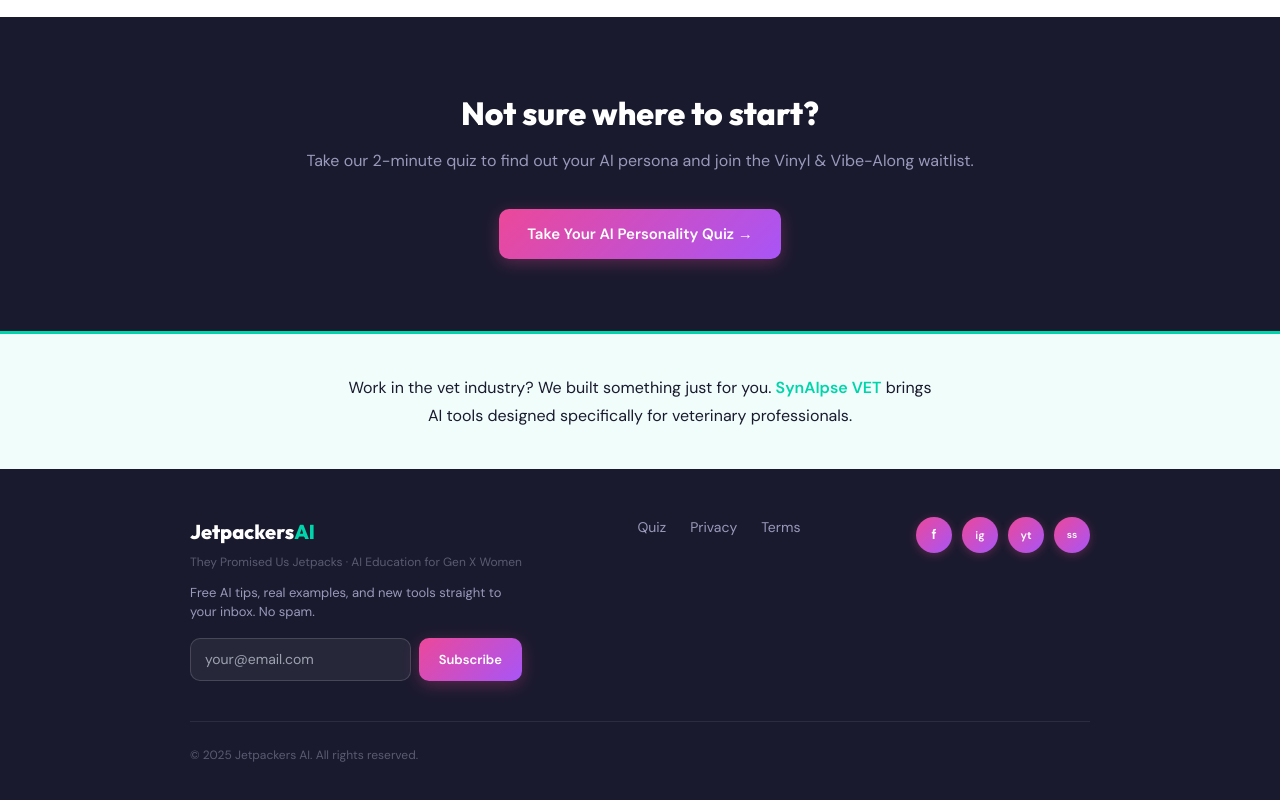
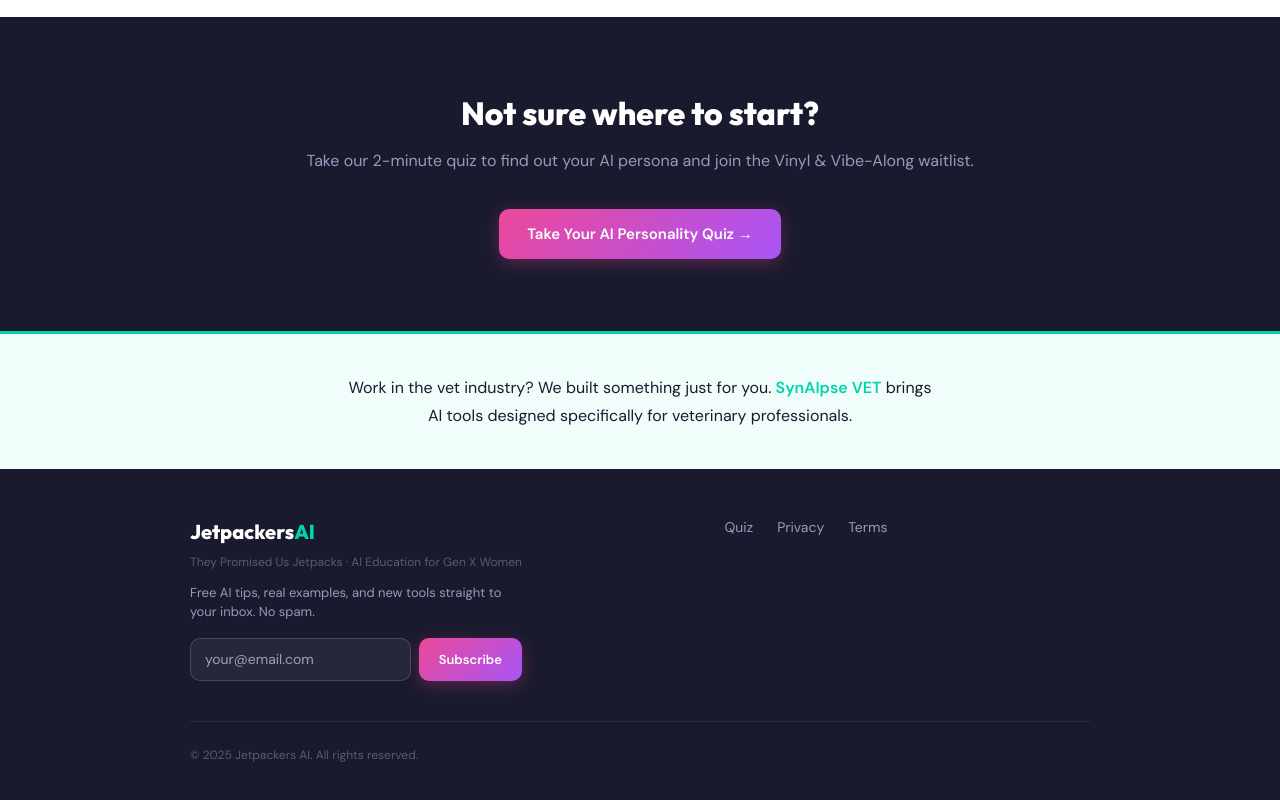
Before and after one commit to shaanmd/jetpackers-ai, a Next.js app: page / in a window 1280 px wide. Shown: the part 5279-6079 px from the top of the page. Built offline with nearby package versions, Linux system fonts and the light colour scheme; no server answers.

Commit message:
feat: hide social icons from footer
Co-Authored-By: Claude Sonnet 4.6 <noreply@anthropic.com>

```diff
--- a/src/app/coming-soon/page.tsx
+++ b/src/app/coming-soon/page.tsx
@@ -734,40 +734,7 @@ export default function ComingSoonPage() {
               Terms
             </Link>
           </div>
-          <div style={{ display: 'flex', gap: 10 }}>
-            {[
-              { href: 'https://www.facebook.com/jetpackersAI/', label: 'Facebook', text: 'f', size: 14, external: true },
-              { href: '#', label: 'Instagram', text: 'ig', size: 11, external: false },
-              { href: 'https://www.youtube.com/@jetpackersAI', label: 'YouTube', text: 'yt', size: 11, external: true },
-              { href: '#', label: 'Substack', text: 'ss', size: 10, external: false },
-            ].map((s) => (
-              <a
-                key={s.label}
-                href={s.href}
-                target={s.external ? '_blank' : undefined}
-                rel={s.external ? 'noopener noreferrer' : undefined}
-                aria-label={s.label}
-                className="social-icon"
-                style={{
-                  width: 36,
-                  height: 36,
-                  borderRadius: '50%',
-                  background: 'linear-gradient(135deg, #EC4899 0%, #A855F7 100%)',
-                  display: 'flex',
-                  alignItems: 'center',
-                  justifyContent: 'center',
-                  fontSize: s.size,
-                  fontWeight: 700,
-                  color: 'white',
-                  textDecoration: 'none',
-                  transition: 'transform 0.2s, box-shadow 0.2s',
-                  boxShadow: '0 2px 10px rgba(236, 72, 153, 0.3)',
-                }}
-              >
-                {s.text}
-              </a>
-            ))}
-          </div>
+          <div />
           <div
             style={{
               width: '100%',
```
